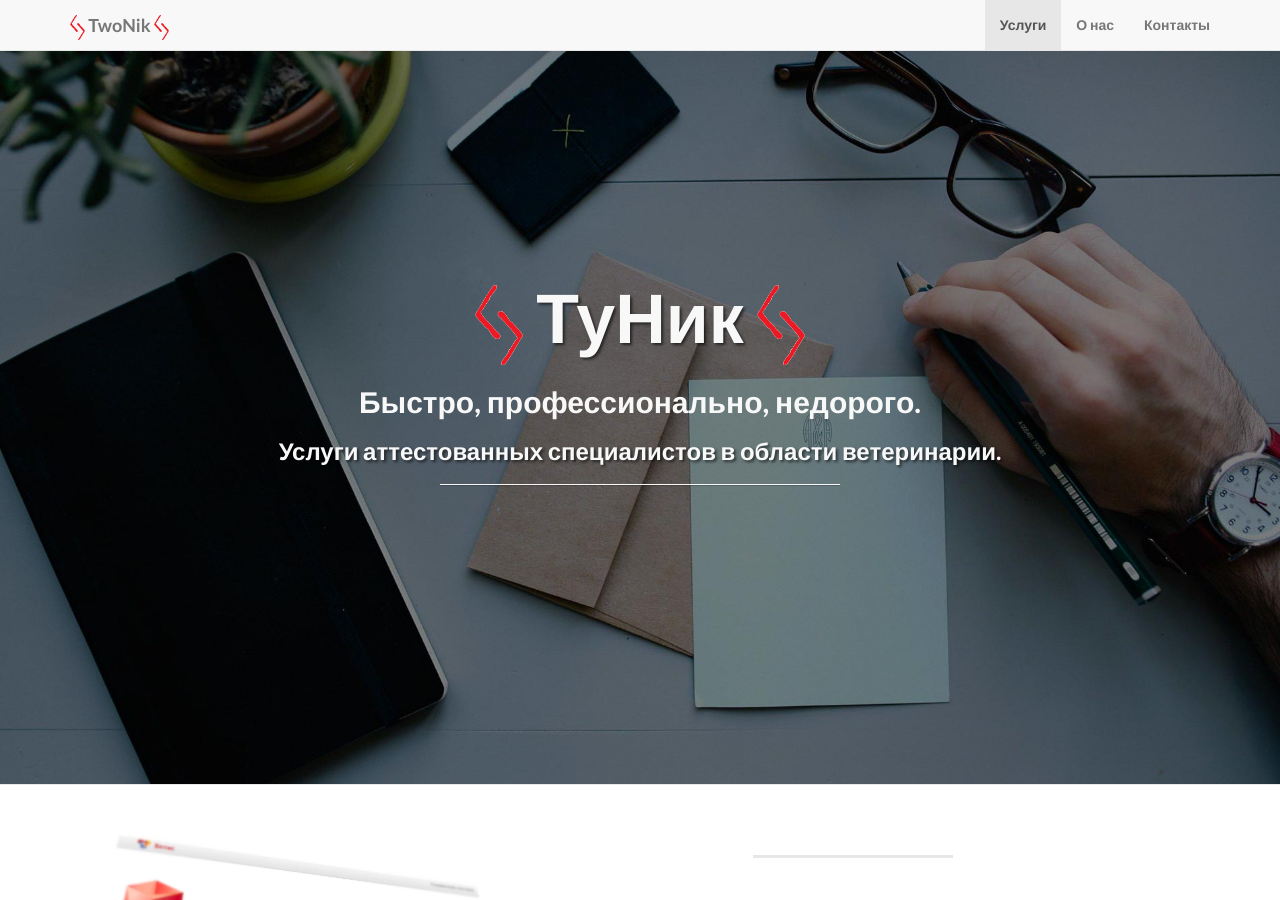
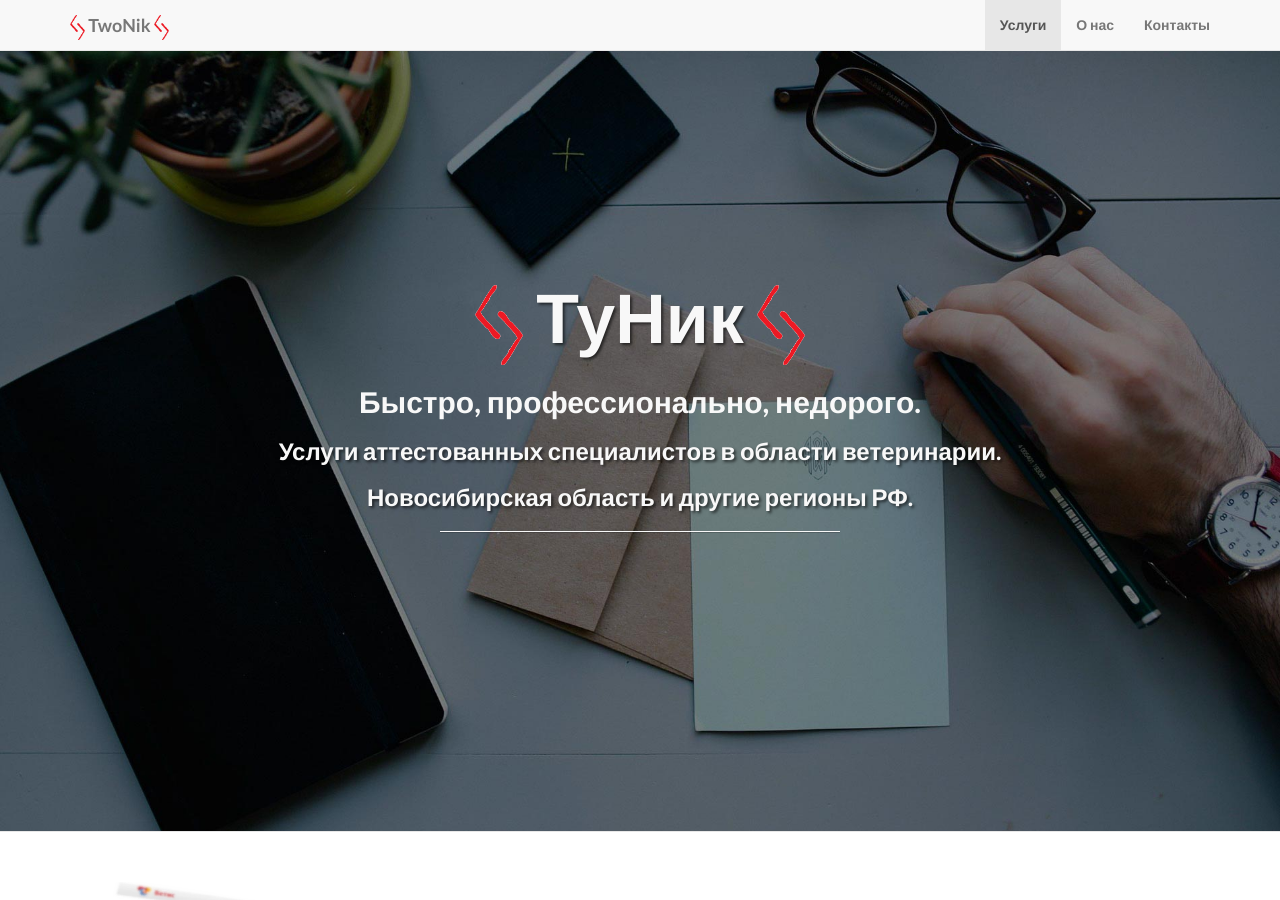
Before and after one commit to twonik/twonik.github.io, a Jekyll site: the page built from index.html, in a window 1280 px wide and 900 px high. Built offline with Jekyll 4.4.1, drawn with Linux system fonts in a browser that asks for light colours.

Commit message:
В шапке добавил ещё строчку текста о географии деятельности

```diff
--- a/_includes/header.html
+++ b/_includes/header.html
@@ -42,6 +42,7 @@
 						<h1><img class="logo" src="/img/logo.png" height="80" alt=""> {{ page.title }} <img class="logo" src="/img/logo.png" height="80" alt=""></h1>
 						<h2>{{ page.subTitle }}</h2>
                         <h3>{{ page.intro }}</h3>
+                        <h3>{{ page.intro2 }}</h3>
 						<hr class="intro-divider">
 					</div>
 				</div>
--- a/index.html
+++ b/index.html
@@ -3,4 +3,5 @@ layout: default
 title: ТуНик
 subTitle: Быстро, профессионально, недорого.
 intro: Услуги аттестованных специалистов в области ветеринарии.
+intro2: Новосибирская область и другие регионы РФ.
 ---
```
